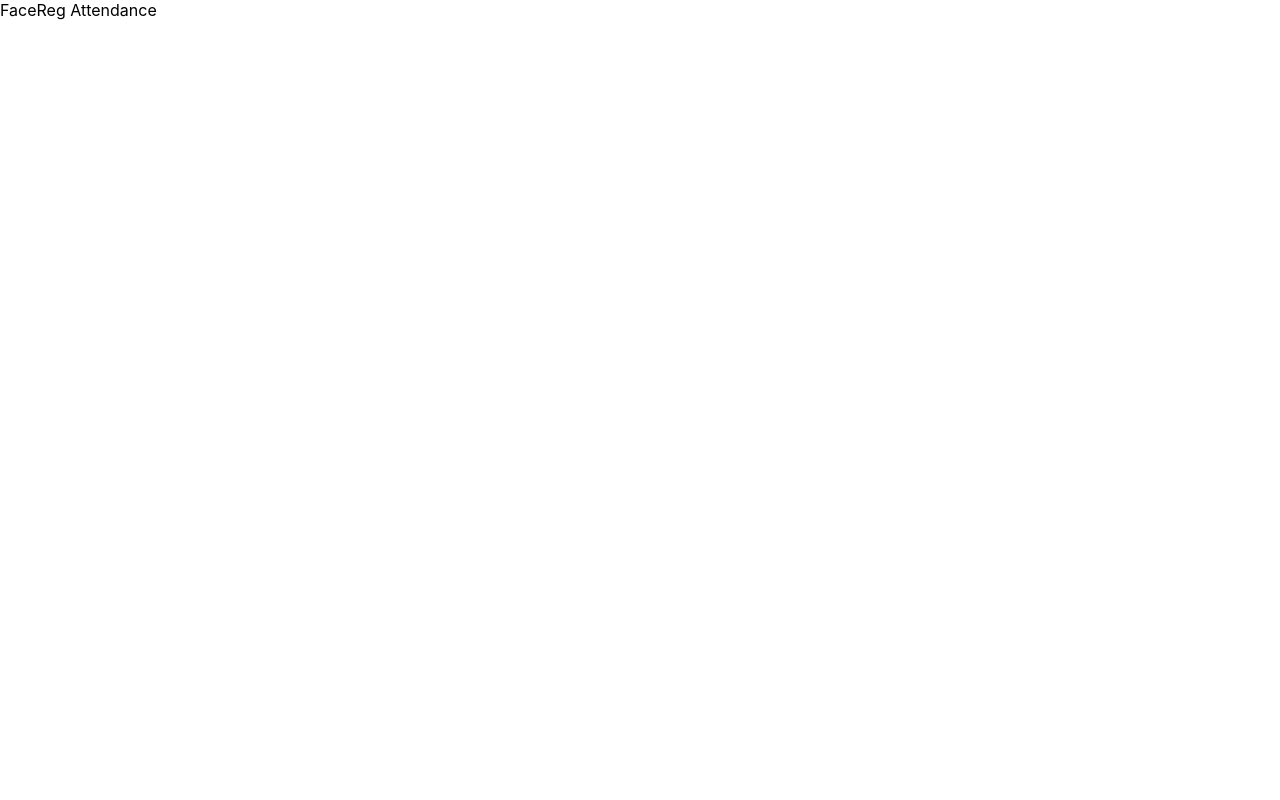
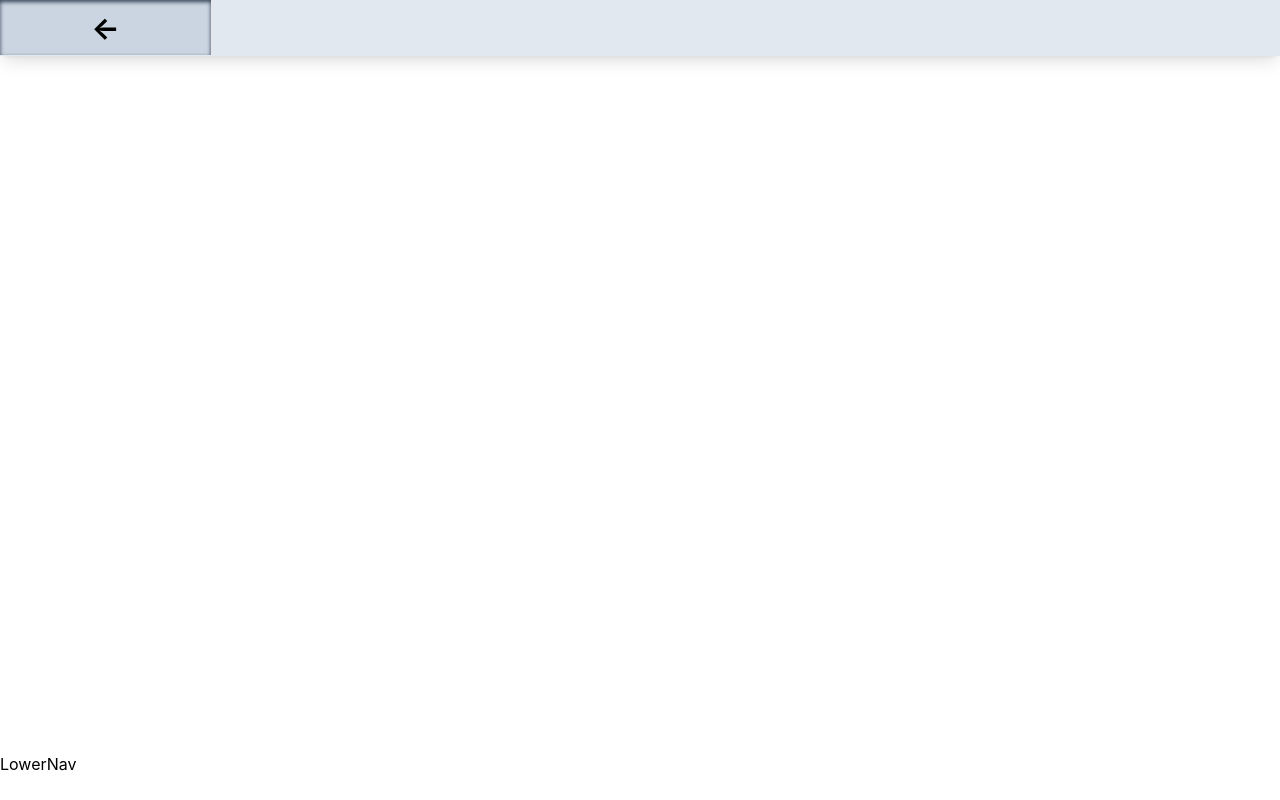
Before and after one commit to toanhminh0412/face-reg-attendance, a React (Create React App) app in the folder client/: page /home in a window 1280 px wide. Built offline with nearby package versions, Linux system fonts and the light colour scheme.

Commit message:
First screen

```diff
--- a/client/package.json
+++ b/client/package.json
@@ -9,6 +9,7 @@
     "@testing-library/user-event": "^13.5.0",
     "react": "^18.2.0",
     "react-dom": "^18.2.0",
+    "react-router-dom": "^6.3.0",
     "react-scripts": "5.0.1",
     "web-vitals": "^2.1.4"
   },
@@ -35,5 +36,10 @@
       "last 1 firefox version",
       "last 1 safari version"
     ]
+  },
+  "devDependencies": {
+    "autoprefixer": "^10.4.7",
+    "postcss": "^8.4.14",
+    "tailwindcss": "^3.1.3"
   }
 }
--- /dev/null
+++ b/client/postcss.config.js
@@ -0,0 +1,6 @@
+module.exports = {
+  plugins: {
+    tailwindcss: {},
+    autoprefixer: {},
+  },
+}
--- a/client/src/App.js
+++ b/client/src/App.js
@@ -1,10 +1,21 @@
 import './App.css';
+import {
+  BrowserRouter as Router,
+  Routes,
+  Route
+} from "react-router-dom";
+
+import ClassSelect from './components/ClassSelect';
+import HomePage from './components/HomePage';
 
 function App() {
   return (
-    <div className="App">
-      FaceReg Attendance
-    </div>
+    <Router>
+      <Routes>
+        <Route exact path="/" element={<ClassSelect></ClassSelect>}></Route>
+        <Route exact path="/home" element={<HomePage></HomePage>}></Route>
+      </Routes>
+    </Router>
   );
 }
 
--- /dev/null
+++ b/client/src/components/ClassSelect.js
@@ -0,0 +1,21 @@
+import React from 'react'
+
+function ClassSelect() {
+    const classSelected = name => {
+        window.localStorage.setItem("class", name);
+    }
+
+    return (
+        <div>
+            <h1 className="text-xl text-bold w-fit mx-auto pt-20">Select a class</h1>
+            <div className="mt-8 w-7/12 mx-auto h-fit">
+                <div className="w-full text-xl uppercase bg-slate-100 border-slate-300 shadow-lg hover:shadow-inner text-center flex flex-col justify-center h-12" onClick={() => {classSelected("SENG 310")}}>SENG 310</div>
+                <div className="mt-5 w-full text-xl uppercase bg-slate-100 border-slate-300 shadow-lg hover:shadow-inner text-center flex flex-col justify-center h-12" onClick={() => {classSelected("CSC 482A")}}>CSC 482A</div>
+                <div className="mt-5 w-full text-xl uppercase bg-slate-100 border-slate-300 shadow-lg hover:shadow-inner text-center flex flex-col justify-center h-12" onClick={() => {classSelected("CSC 485C")}}>CSC 485C</div>
+                <div className="mt-5 w-full text-xl uppercase bg-slate-100 border-slate-300 shadow-lg hover:shadow-inner text-center flex flex-col justify-center h-12" onClick={() => {classSelected("CSC 445")}}>CSC 445</div>
+            </div>
+        </div>
+    )
+}
+
+export default ClassSelect
--- /dev/null
+++ b/client/src/components/HomePage.js
@@ -0,0 +1,21 @@
+import React, {useState, useEffect} from 'react';
+import UpperNav from './UpperNav';
+import LowerNav from './LowerNav';
+
+function HomePage() {
+    const [className, setClassName] = useState("");
+
+    useEffect(() => {
+        setClassName(window.localStorage.getItem("class"))
+    }, [])
+
+    return (
+        <div>
+            <UpperNav className={className}/>
+
+            <LowerNav/>
+        </div>
+    )
+}
+
+export default HomePage
--- /dev/null
+++ b/client/src/components/LowerNav.js
@@ -0,0 +1,11 @@
+import React from 'react'
+
+function LowerNav() {
+  return (
+    <div className="flex flex-row w-screen h-12 fixed bottom-0 left-0">
+        LowerNav
+    </div>
+  )
+}
+
+export default LowerNav
--- /dev/null
+++ b/client/src/components/UpperNav.js
@@ -0,0 +1,12 @@
+import React from 'react'
+
+function UpperNav({className}) {
+  return (
+    <div className="flex flex-row w-screen h-14 fixed top-0 left-0 shadow-lg border-b border-slate-200">
+        <div className="w-1/6 text-center flex flex-col justify-center text-3xl font-bold border-r-2 bg-slate-100 hover:bg-slate-300 hover:shadow-inner hover:shadow-slate-700">&#x2190;</div>
+        <div className="w-5/6 text-center flex flex-col justify-center text-2xl font-bold bg-slate-200">{className}</div>
+    </div>
+  )
+}
+
+export default UpperNav
--- a/client/src/index.css
+++ b/client/src/index.css
@@ -11,3 +11,11 @@ code {
   font-family: source-code-pro, Menlo, Monaco, Consolas, 'Courier New',
     monospace;
 }
+
+body {
+  width: 100vw;
+}
+
+@tailwind base;
+@tailwind components;
+@tailwind utilities;
--- /dev/null
+++ b/client/tailwind.config.js
@@ -0,0 +1,10 @@
+/** @type {import('tailwindcss').Config} */
+module.exports = {
+  content: [
+    "./src/**/*.{js,jsx,ts,tsx}",
+  ],
+  theme: {
+    extend: {},
+  },
+  plugins: [],
+}
```
Also changed, not shown: 1 other file (tests, documents, lock files or other folders).
